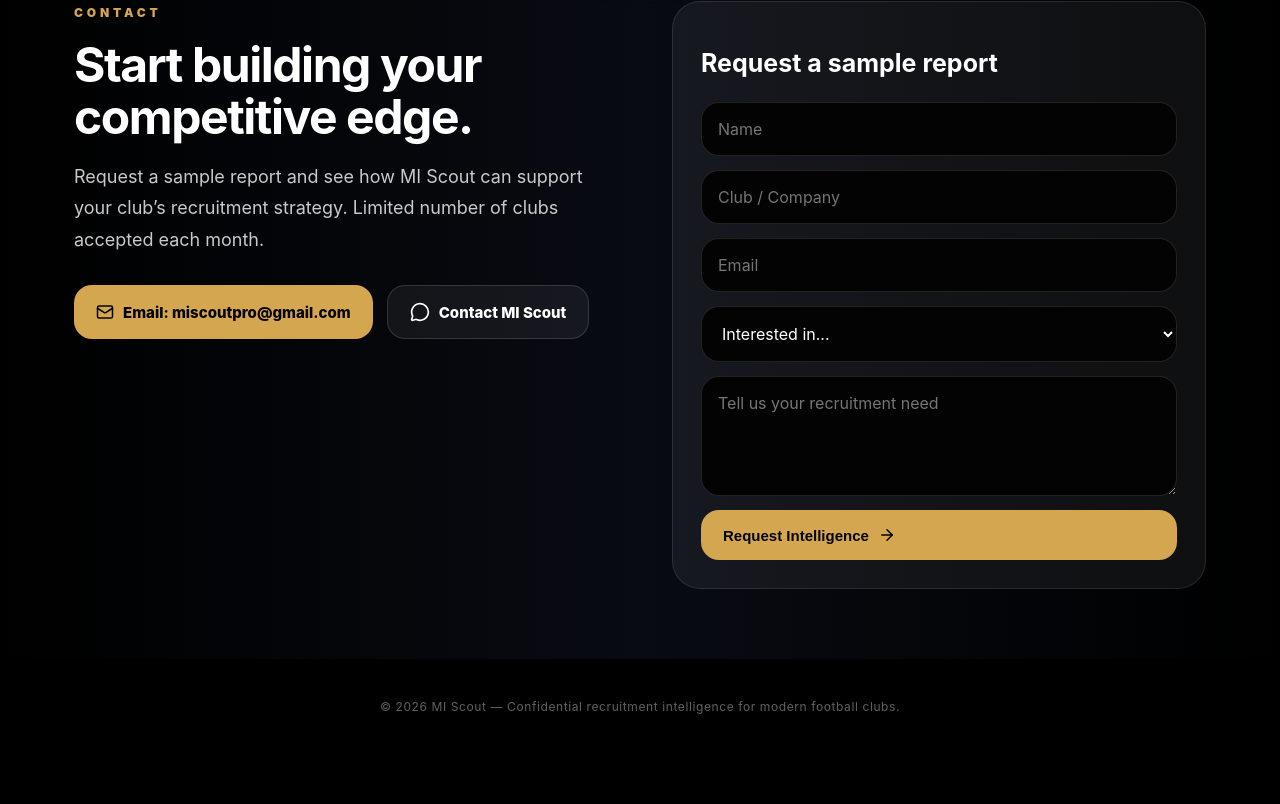
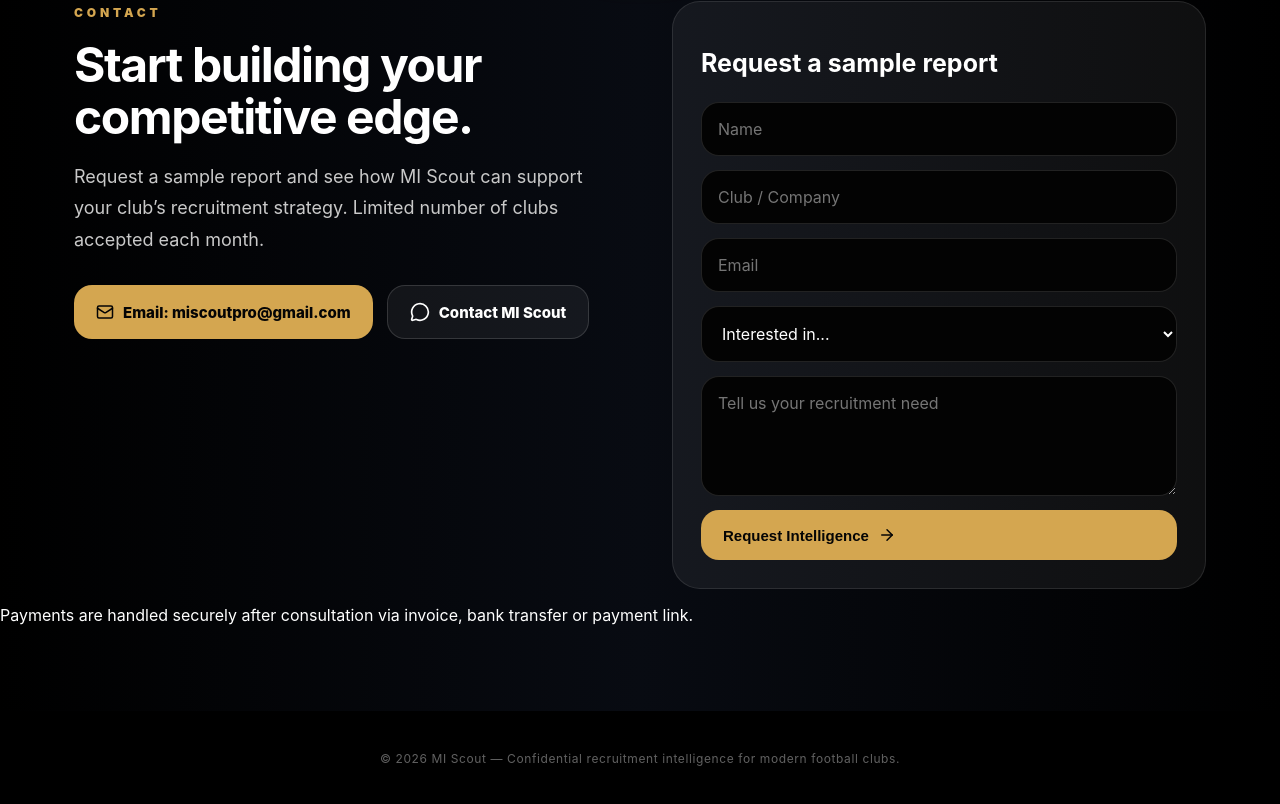
Before and after one commit to miscoutpro/mi-scout-site, a React (Vite) app: page / in a window 1280 px wide. Shown: the part 8280-9084 px from the top of the page. Before the commit the page ends 9054 px from the top, so only its background shows below. Built offline with nearby package versions, Linux system fonts and the light colour scheme.

Commit message:
Update main.jsx

```diff
--- a/src/main.jsx
+++ b/src/main.jsx
@@ -494,6 +494,9 @@
             </form>
           </Card>
         </div>
+        <p className="payment-note">
+  Payments are handled securely after consultation via invoice, bank transfer or payment link.
+</p>
       </section>
       <footer className="site-footer">
   © 2026 MI Scout — Confidential recruitment intelligence for modern football clubs.
```
